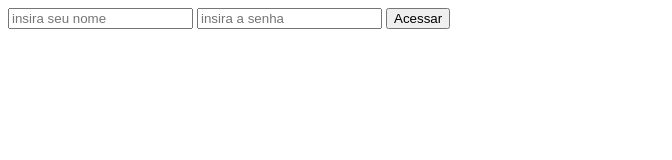
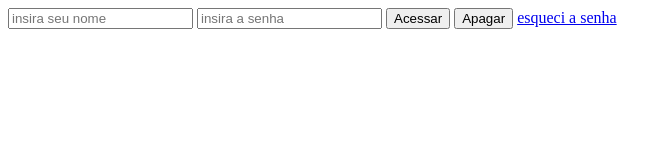
Before and after one commit to silvilus/curso_git, a plain HTML site: page login.html in a window 1280 px wide. Shown: the whole page, without its empty margins (0-672 px from the left). Drawn offline with Linux system fonts and the light colour scheme.

Commit message:
Alteração em teste

```diff
--- a/login.html
+++ b/login.html
@@ -10,6 +10,8 @@
         <input type="text" placeholder="insira seu nome" >
         <input type="password" placeholder="insira a senha">
         <button type = "submit">Acessar</button>
+        <button type = "reset">Apagar</button>
+        <a href="#">esqueci a senha</a>
     </form>
 
 </body>
```
